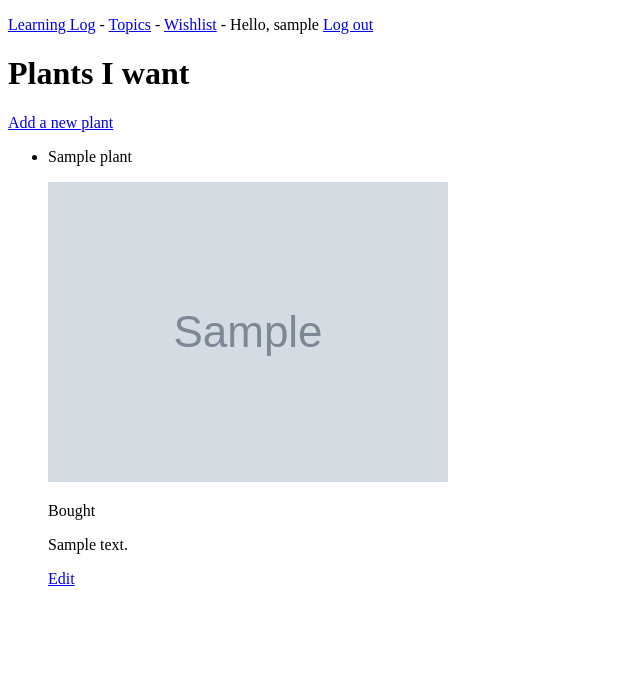
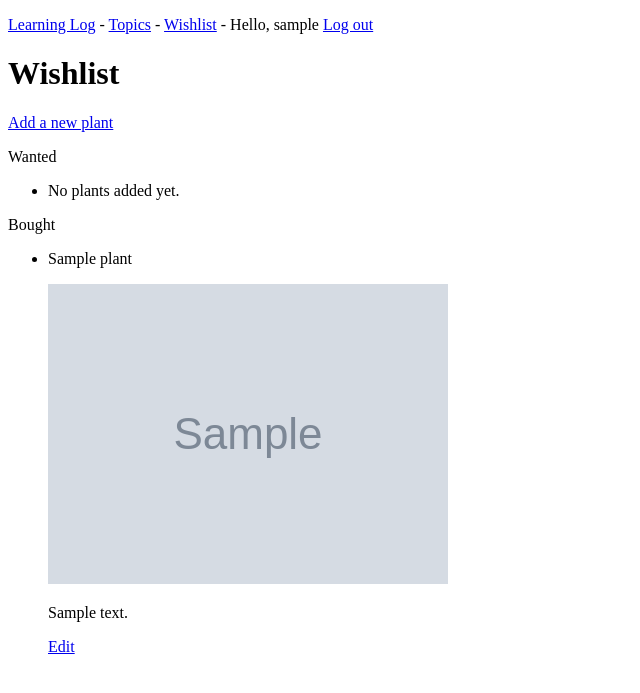
Before and after one commit to jenndroid/WishPlantLearn, a Django app: page /wishlist/wishlist/ in a window 1280 px wide. Shown: the top 693 px of the page, without its empty margins (0-640 px from the left). Run offline with Django 3.2, Linux system fonts and the light colour scheme; a user stored in the database is signed in; tables that the repository leaves empty hold one stand-in row (values such as "Sample post"); grey boxes marked "Sample" are stand-in pictures.

Commit message:
Reverse wanted/got order

```diff
--- a/wishlist/templates/wishlist/wishlist.html
+++ b/wishlist/templates/wishlist/wishlist.html
@@ -9,19 +9,15 @@
 <body>
     {% block content %}
 
-    <h1>Plants I want</h1>
+    <h1>Wishlist</h1>
     <a href="{% url 'wishlist:new_plant' %}">Add a new plant</a>
 
+    <p>Wanted</p>
     <ul>
-        {% for plant in purchased_plants %}
+        {% for plant in wanted_plants %}
             <li>
                 <p>{{ plant.name }}</p>
                 <img src="{{ plant.image_link }}" alt="img">
-                {% if plant.purchased %}
-                    <p>Bought</p>
-                {% else %}
-                    <p>Want to buy</p>
-                {% endif %}
                 <p>{{ plant.notes }}</p>
                 <a href="{% url 'wishlist:edit_plant' plant.id %}">Edit</a>
             </li>
@@ -29,6 +25,20 @@
             <li>No plants added yet.</li>
         {% endfor %}
     </ul>
+
+    <p>Bought</p>
+    <ul>
+        {% for plant in purchased_plants %}
+            <li>
+                <p>{{ plant.name }}</p>
+                <img src="{{ plant.image_link }}" alt="img">
+                <p>{{ plant.notes }}</p>
+                <a href="{% url 'wishlist:edit_plant' plant.id %}">Edit</a>
+            </li>
+        {% empty %}
+            <li>No plants bought yet.</li>
+        {% endfor %}
+    </ul>
     {% endblock content %}
 </body>
 </html>
```
